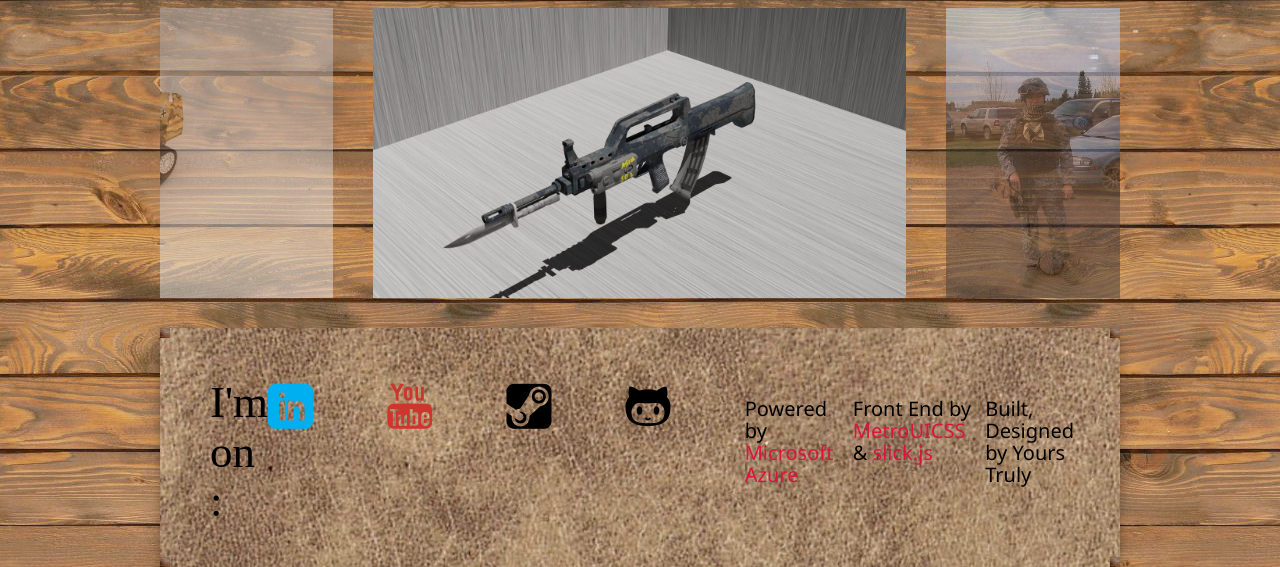
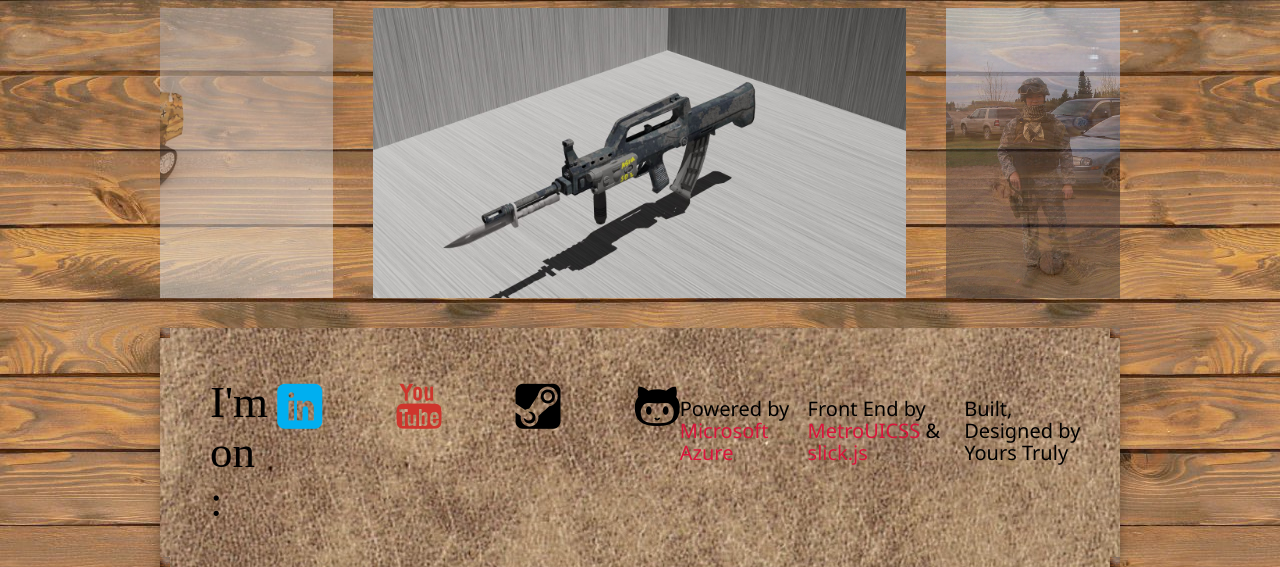
Before and after one commit to sam9116/unclesamscabin, a plain HTML site: page homepage.html in a window 1280 px wide. Shown: the part 450-1017 px from the top of the page. Drawn offline with nearby package versions, Linux system fonts and the light colour scheme.

Commit message:
updating credits

```diff
--- a/homepage.html
+++ b/homepage.html
@@ -169,7 +169,6 @@
                     <a href="http://steamcommunity.com/id/Noawps/"><span class="cell mif-steam mif-5x fg-black"></span></a>
                     <span class="cell"></span>
                     <a href="https://github.com/sam9116"><span class="cell mif-github mif-5x fg-black"></span></a>
-                    <span class="cell"></span>
 
                     <p class="footerlink"> Powered by <a class="footercolor" href="https://azure.microsoft.com/en-us/">Microsoft Azure</a></p>
                     <p class="footerlink"> Front End by <a class="footercolor" href="https://metroui.org.ua/">MetroUICSS</a> & <a class="footercolor" href="http://kenwheeler.github.io/slick/"> slick.js</a></p>
```
